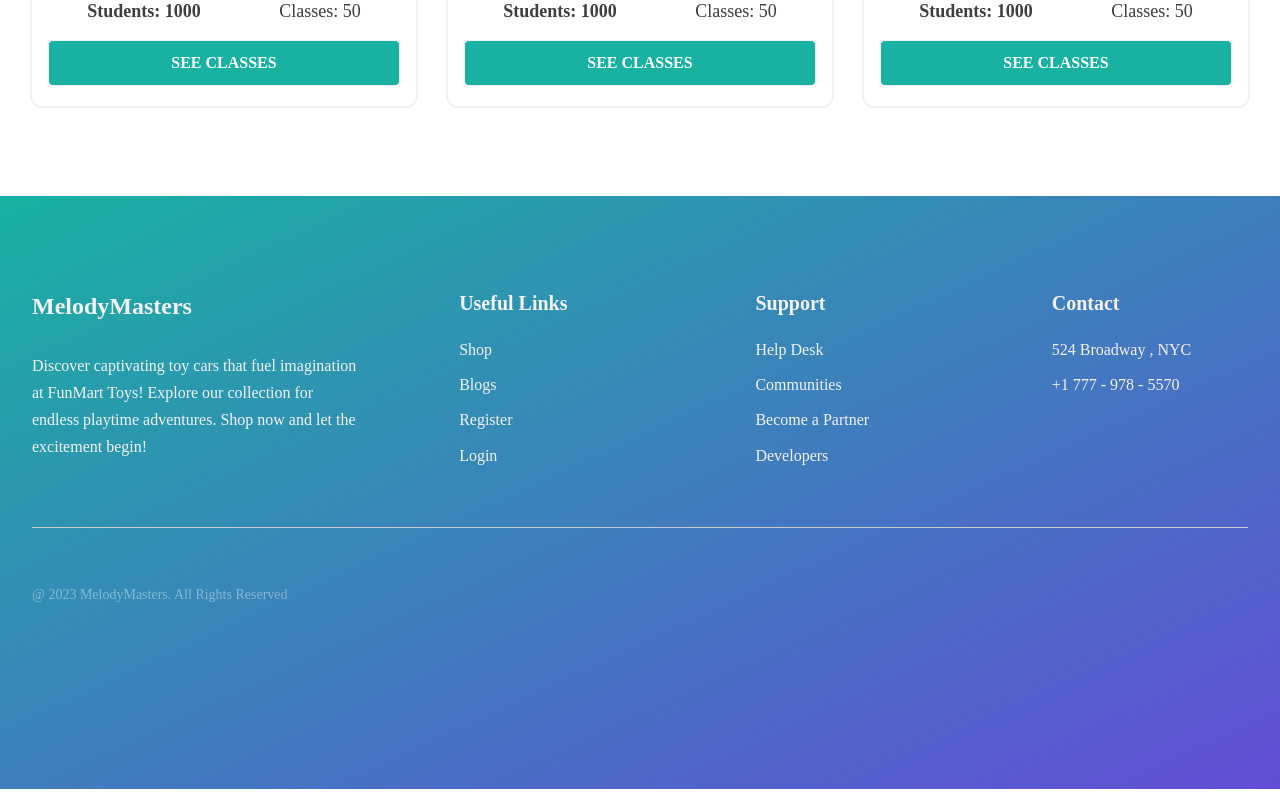
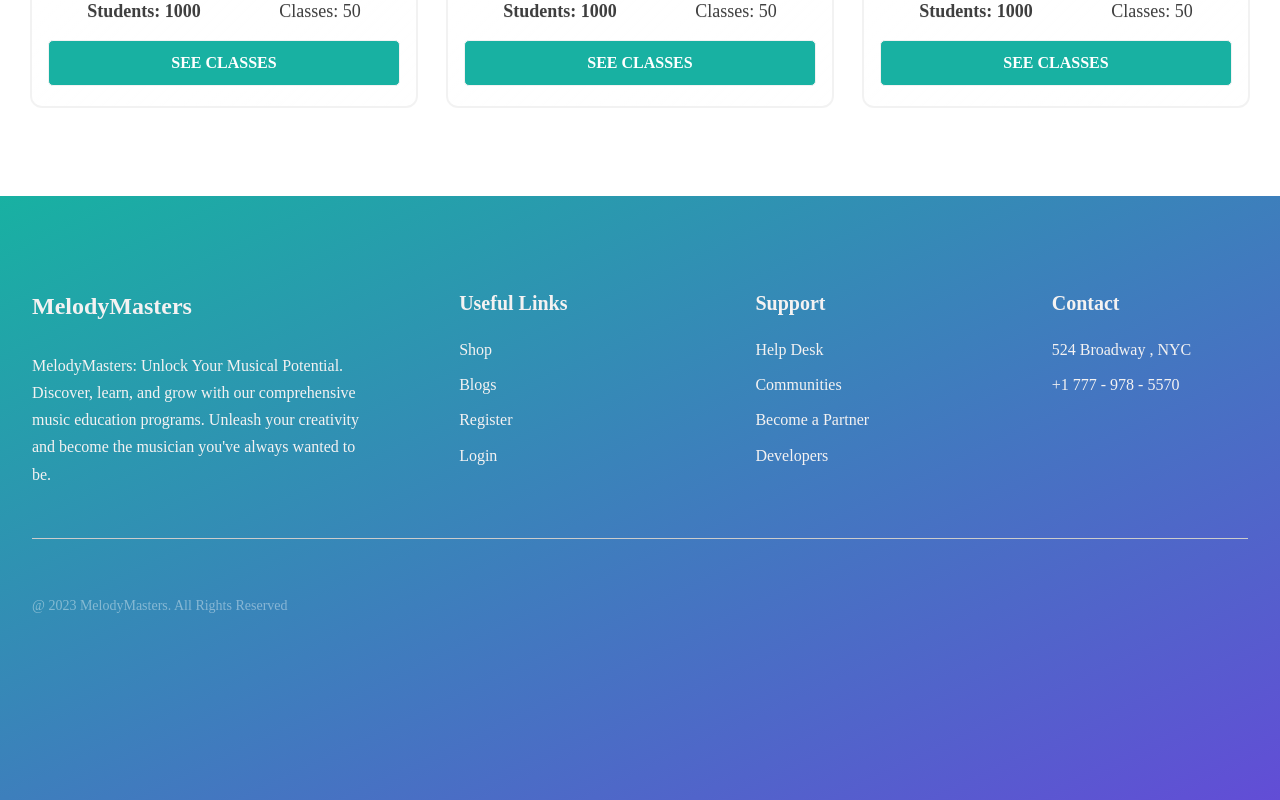
Before and after one commit to abhijitmondall/MelodyMasters-Client-Side, a React (Vite) app: page / in a window 1280 px wide. Shown: the part 2916-3716 px from the top of the page. Built offline with nearby package versions, Linux system fonts and the light colour scheme.

Commit message:
Footer Content Updated

```diff
--- a/src/UI/Footer.jsx
+++ b/src/UI/Footer.jsx
@@ -13,9 +13,10 @@ const Footer = () => {
               </h3>
 
               <p>
-                Discover captivating toy cars that fuel imagination at FunMart
-                Toys! Explore our collection for endless playtime adventures.
-                Shop now and let the excitement begin!
+                MelodyMasters: Unlock Your Musical Potential. Discover, learn,
+                and grow with our comprehensive music education programs.
+                Unleash your creativity and become the musician you've always
+                wanted to be.
               </p>
             </div>
             <div className="footer__info">
```
